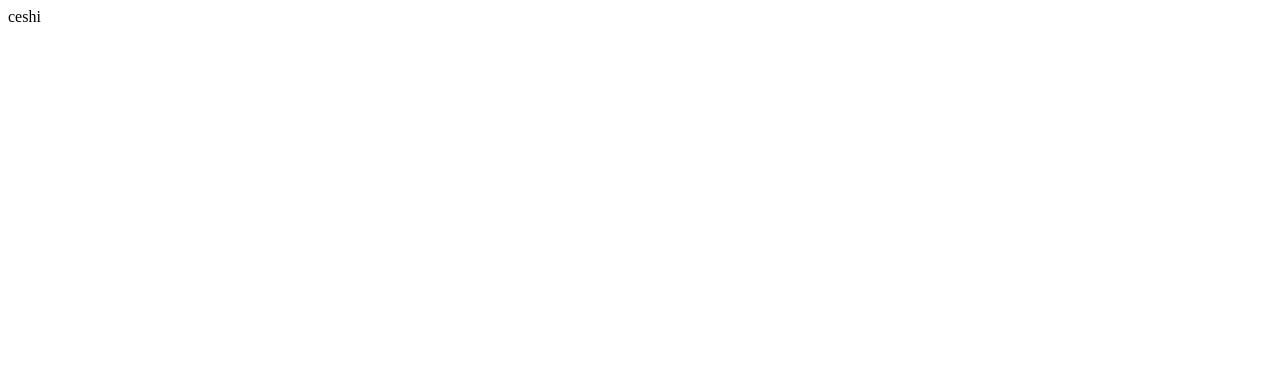
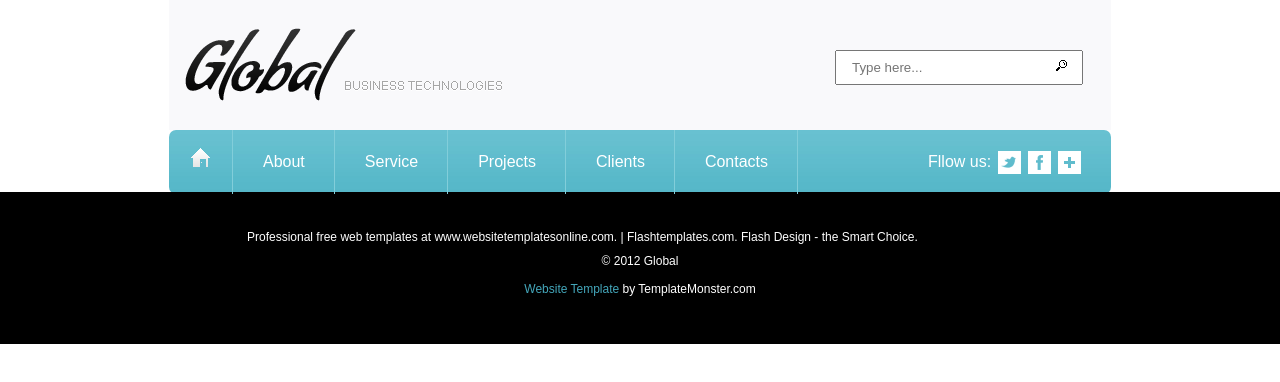
Before and after one commit to zqalice/homework, a plain HTML site: page zq/1.html in a window 1280 px wide. Drawn offline with Linux system fonts and the light colour scheme.

Commit message:
一次添加contacts.html 修改1.html

```diff
--- a/zq/1.html
+++ b/zq/1.html
@@ -3,8 +3,181 @@
 <head lang="en">
     <meta charset="UTF-8">
     <title></title>
+    <style>
+        /*头部*/
+        body{
+            font-family: Arial;
+            margin: 0;
+            padding:0;
+
+        }
+        .head{
+            width: 942px;
+            height: 192px;
+            margin: 0 auto;
+            /*border: 1px solid red;*/
+        }
+        .logo{
+            width: 942px;
+            height: 130px;
+            background: #f9f9fb;
+
+        }
+        .logo-img{
+            margin-top: 27px;
+            margin-left: 15px;
+            float: left;
+            width: 327px;
+            height: 76px;
+            background: url("../images/logo.png") no-repeat;
+        }
+        .seo{
+
+            width: 227px;
+            height: 29px;
+            padding-left: 15px;
+        }
+        .input-div{
+            margin-right: 30px;
+            margin-top: 50px;
+            float: right;
+            width: 246px;
+            height: 29px;
+            position: relative;
+        }
+        .search{
+
+            position: absolute;
+            background: url("../images/search-button.png") -5px -9px no-repeat;
+            right: 12px;
+            top: 10px;
+            width: 13px;
+            height: 13px;
+        }
+        .nav{
+            padding: 0;
+            margin: 0;
+            width: 942px;
+            height: 64px;
+            background: url("../images/nav.jpg");
+            list-style: none;
+            border-radius: 7px;
+        }
+        .nav>li{
+            color: white;
+            border-right: 1px solid #82ceda;
+            line-height: 64px;
+            float: left;
+            padding-right:29px;
+            padding-left: 30px;
+        }
+        .nav a{
+            color: white;
+            text-decoration: none;
+        }
+        #house{
+
+            padding-left: 22px;
+            padding-right: 22px;
+        }
+
+        .nav>li:hover{
+            cursor: pointer;
+            background: url("../images/current.jpg");
+        }
+        #fllow{
+            padding: 0;
+            margin-left: 93px;
+            overflow: hidden;
+
+        }
+        #fllow li{
+            padding: 0;
+            border: none;
+            float: left;
+            list-style: none;
+            margin-left : 7px;
+
+        }
+        #fllow li img{
+            vertical-align: middle;
+        }
+
+         /*尾部*/
+        .footer{
+            font-size: 12px;
+            color: #ffffff;
+            background: #000;
+            height: 152px;
+        }
+        .bottom{
+            width: 942px;
+            height: 152px;
+            margin: 0 auto;
+        }
+        .foot1{
+            margin: 0;
+
+            padding-top: 35px;
+            margin-left: 78px;
+            line-height: 21px;
+        }
+        .foot2{
+            margin: 0;
+
+            text-align: center;
+            padding: 0;
+            line-height: 27px;
+        }
+        .foot3{
+            padding: 0;
+            margin: 0;
+            text-align: center;
+            line-height: 28px;
+        }
+        .foot3 span {
+            color:#44a7bb;
+        }
+    </style>
 </head>
 <body>
-<div>ceshi</div>
+<!--头部-->
+<div class="head-wrap">
+    <div class="head">
+        <div class="logo">
+            <div class="logo-img"></div>
+            <div class="input-div">
+                <input class="seo" type="text" placeholder="Type here..."/>
+                <div class="search"></div>
+            </div>
+        </div>
+        <ul class="nav">
+            <li id="house"><img src="../images/home-page-img.png" alt="."/></li>
+            <li ><a href=""> About</a></li>
+            <li ><a href="">Service</a></li>
+            <li><a href="">Projects</a></li>
+            <li><a href="">Clients</a></li>
+            <li><a href="">Contacts</a></li>
+            <li id="li-end" style="border: none;">
+                <ul id="fllow">
+                    <li>Fllow us:</li>
+                    <li><img src="../images/icon-1.png" alt=""/></li>
+                    <li><img src="../images/icon-2.png" alt=""/></li>
+                    <li><img src="../images/icon-3.png" alt=""/></li>
+                </ul>
+            </li>
+        </ul>
+    </div>
+</div>
+    <!-- 尾部-->
+    <div class="footer">
+        <div class="bottom">
+            <p class="foot1">Professional free web templates at www.websitetemplatesonline.com. | Flashtemplates.com. Flash Design - the Smart Choice. </p>
+            <p class="foot2">© 2012 Global</p>
+            <p class="foot3"> <span>Website Template</span>  by TemplateMonster.com</p>
+        </div>
+
+    </div>
+
 </body>
 </html>
```
Also changed, not shown: zq/contacts.html (added, +290 -0 lines).
